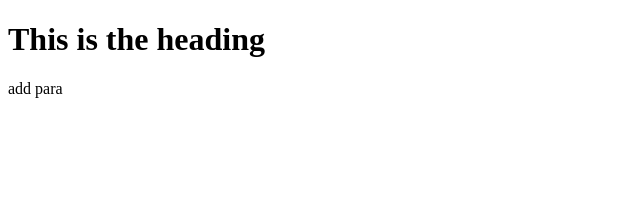
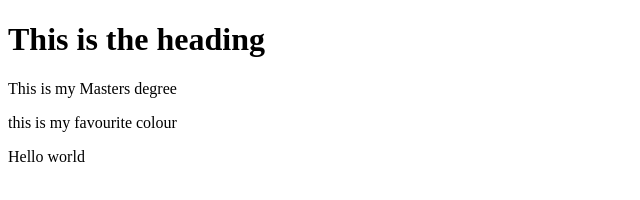
Before and after one commit to Hamsini92/Node-JS-, a website: page index.html in a window 1280 px wide. Shown: the whole page, without its empty margins (0-640 px from the left). Drawn offline with Linux system fonts and the light colour scheme.

Commit message:
fourth commit

```diff
--- a/index.html
+++ b/index.html
@@ -5,7 +5,9 @@
   <body>
 
     <h1>This is the heading </h1>
-    <p> add para </p>
+    <p>This is my Masters degree </p>
+    <p> this is my favourite colour </p>
+    <p> Hello world </p>
 
   </body>
   </html>
```
Also changed, not shown: package.json (added, +28 -0 lines), 2 other files.
